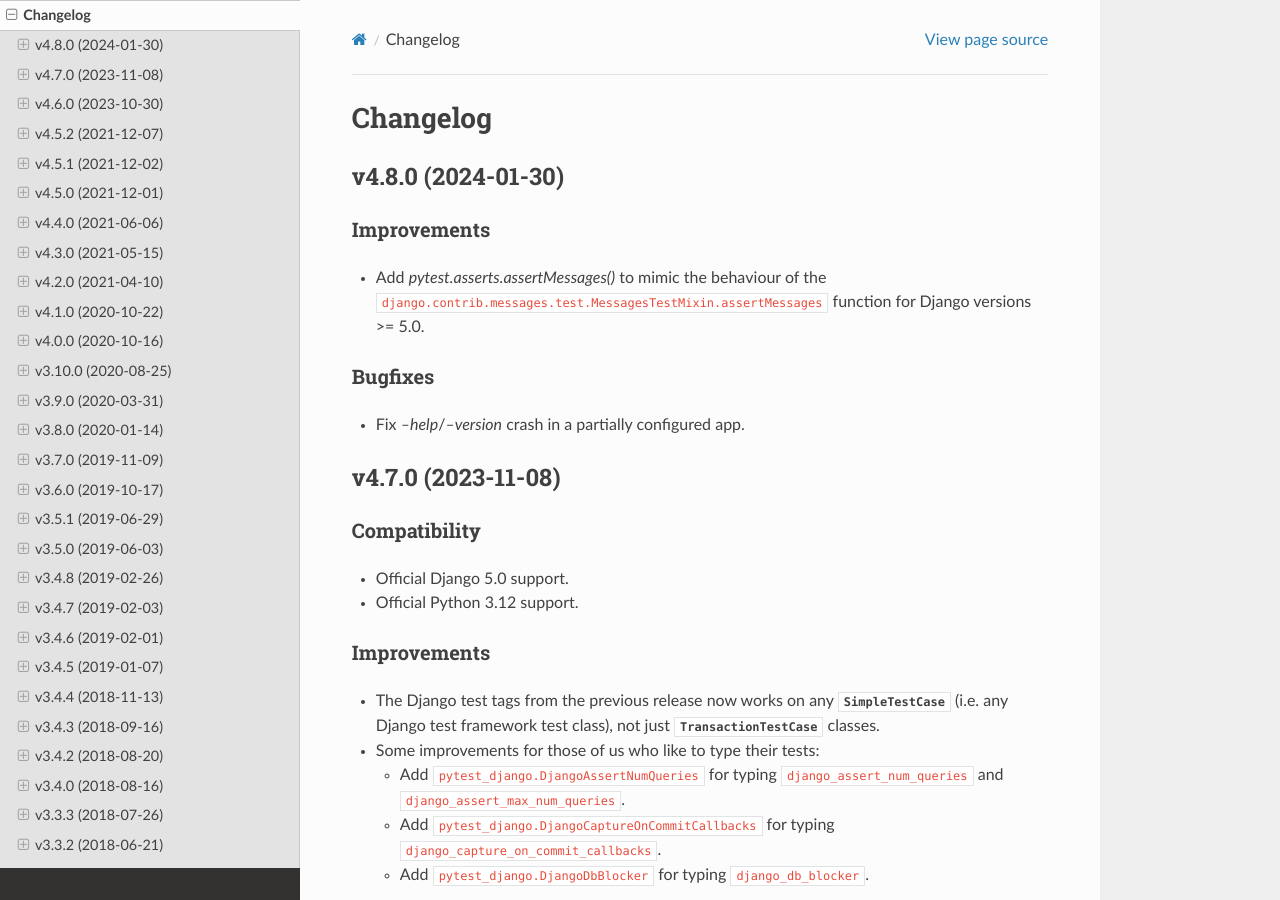
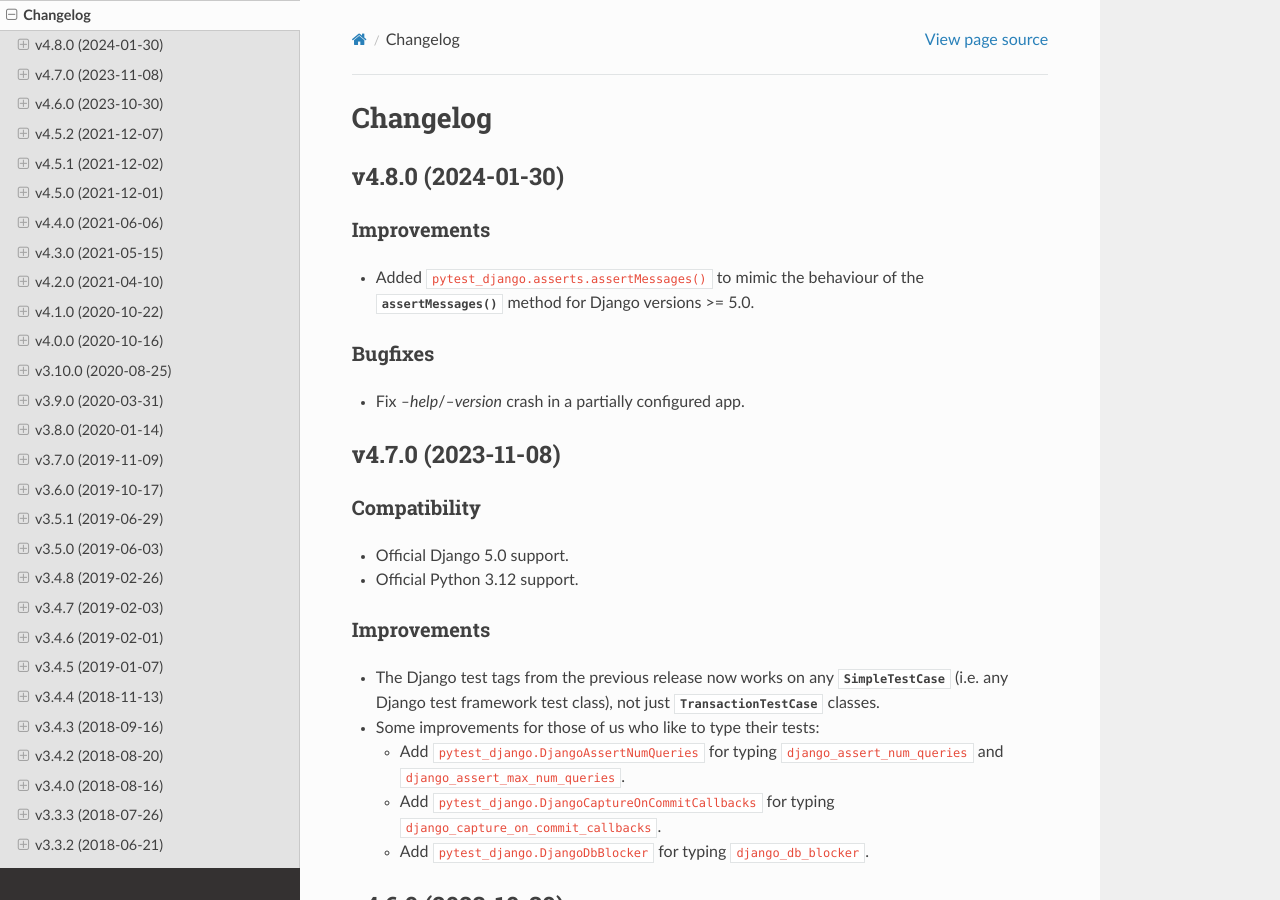
Before and after one commit to pytest-dev/pytest-django, a Sphinx documentation site: the page built from docs/changelog.rst, in a window 1280 px wide and 900 px high. Built offline with Sphinx 7.4.7 and the Read the Docs theme 2.0.0, drawn with Linux system fonts in a browser that asks for light colours; cross-references to code outside the pages are shown as plain code.

Commit message:
Fixed changelog.rst typo and added link to Django documentation.

```diff
--- a/docs/changelog.rst
+++ b/docs/changelog.rst
@@ -7,8 +7,8 @@
 Improvements
 ^^^^^^^^^^^^
 
-* Add `pytest.asserts.assertMessages()` to mimic the behaviour of the
-  ``django.contrib.messages.test.MessagesTestMixin.assertMessages`` function
+* Added ``pytest_django.asserts.assertMessages()`` to mimic the behaviour of the
+  :meth:`~django.contrib.messages.test.MessagesTestMixin.assertMessages` method
   for Django versions >= 5.0.
 
 Bugfixes
```
